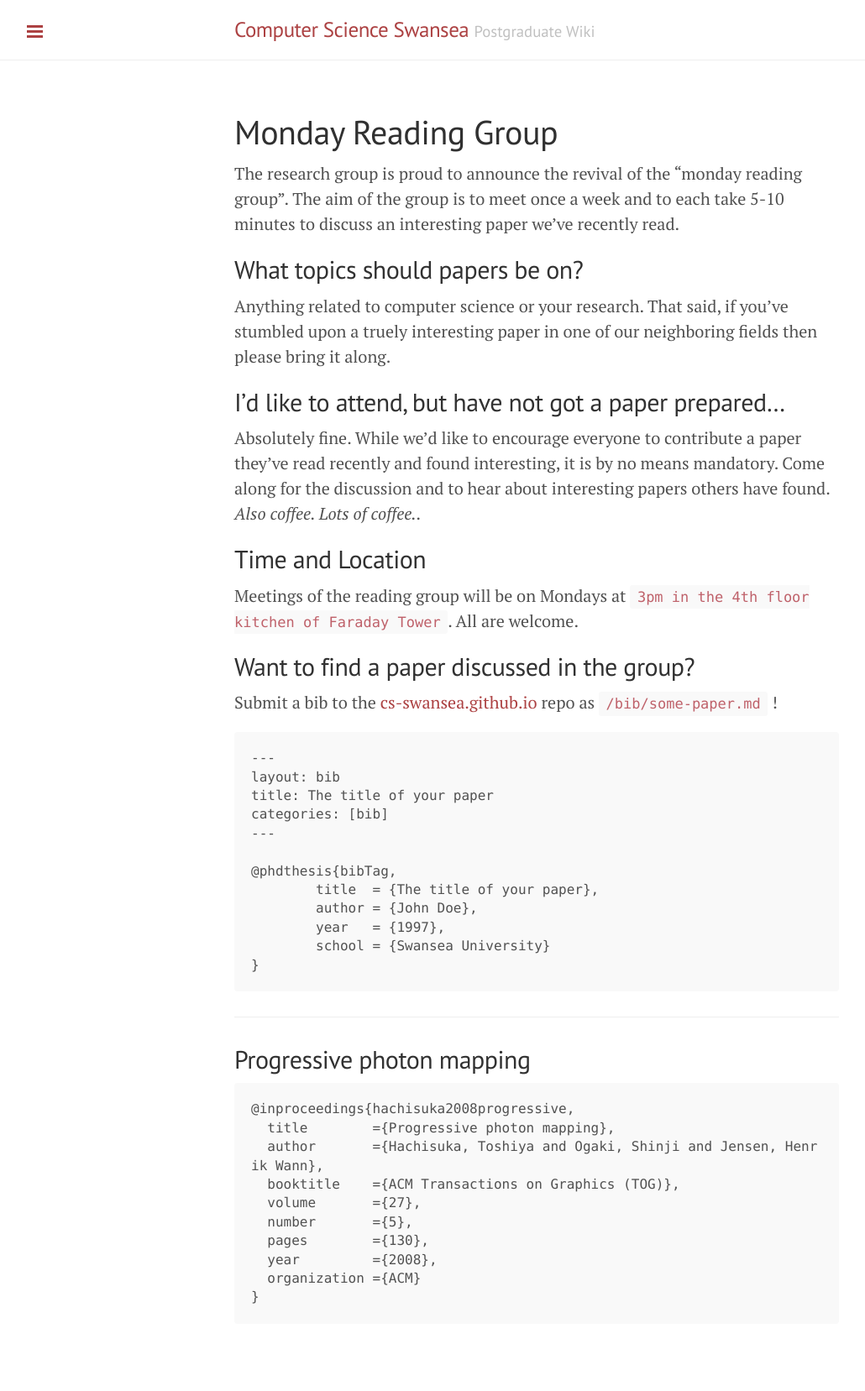
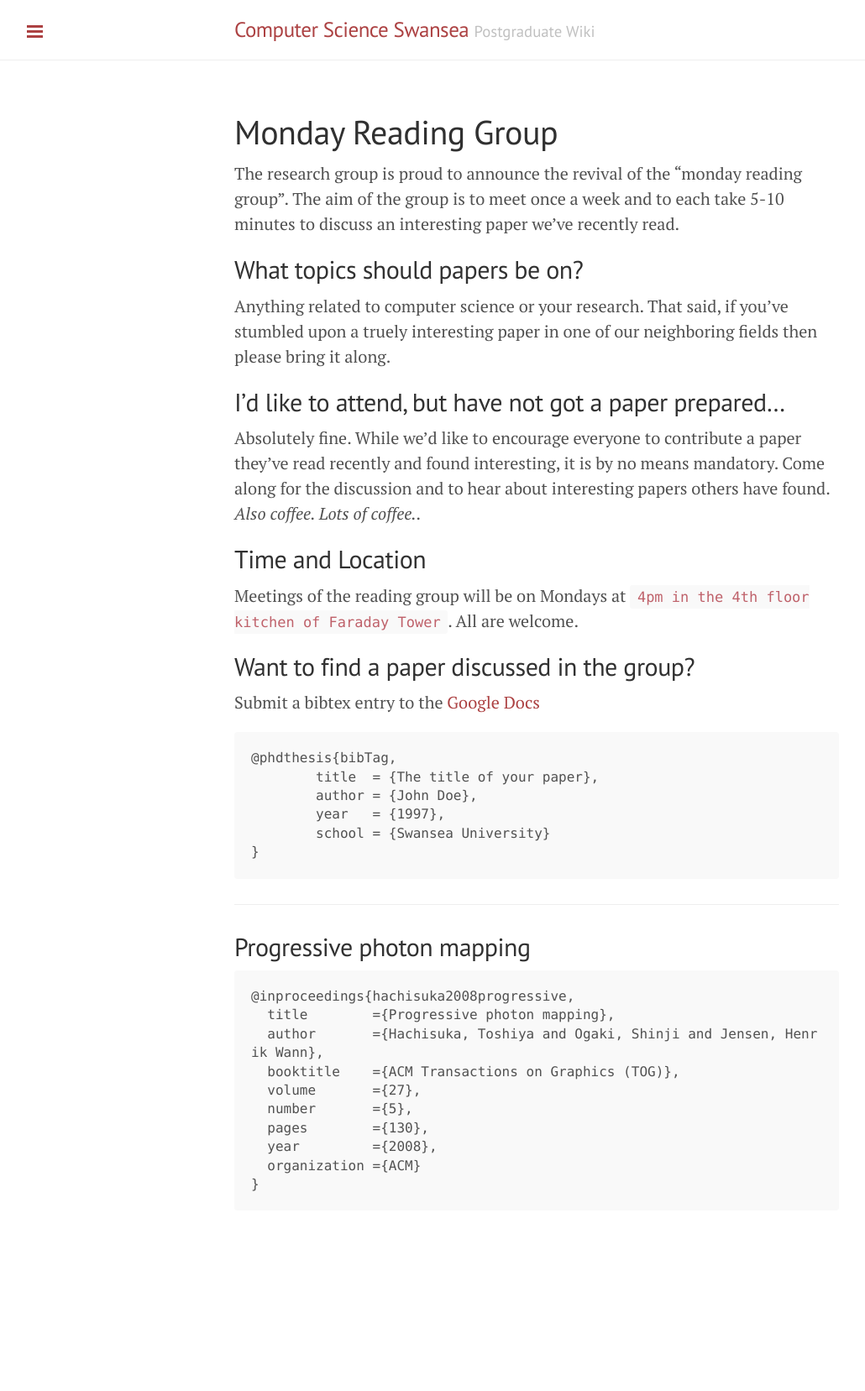
Before and after one commit to CS-Swansea/cs-swansea.github.io, a Jekyll site: the page built from monday-reading-group.md, in a window 1280 px wide. Shown: the whole page at 84% size, without its empty margins (1-1031 px from the left). Built offline with Jekyll 4.4.1, drawn with Linux system fonts in a browser that asks for light colours; Markdown is read by kramdown in place of the engine named in the settings; after the commit the page ends 1522 px from its top, so only the background shows below that.

Commit message:
Update monday-reading-group.md

```diff
--- a/monday-reading-group.md
+++ b/monday-reading-group.md
@@ -16,17 +16,11 @@ Absolutely fine. While we'd like to encourage everyone to contribute a paper the
 
 ## Time and Location
 
-Meetings of the reading group will be on Mondays at `3pm in the 4th floor kitchen of Faraday Tower`. All are welcome.
+Meetings of the reading group will be on Mondays at `4pm in the 4th floor kitchen of Faraday Tower`. All are welcome.
 
 ## Want to find a paper discussed in the group?
 
-Submit a bib to the [cs-swansea.github.io](https://github.com/CS-Swansea/cs-swansea.github.io) repo as `/bib/some-paper.md` !
-
-	---
-	layout: bib
-	title: The title of your paper
-	categories: [bib]
-	---
+Submit a bibtex entry to the [Google Docs](https://docs.google.com/document/d/1Vsq4Ydh7r4erkRaFyBGicZg4aqDIPMtlVV_lM6qmd2k/edit?usp=sharing)
 
 	@phdthesis{bibTag,
 		title  = {The title of your paper},
```
